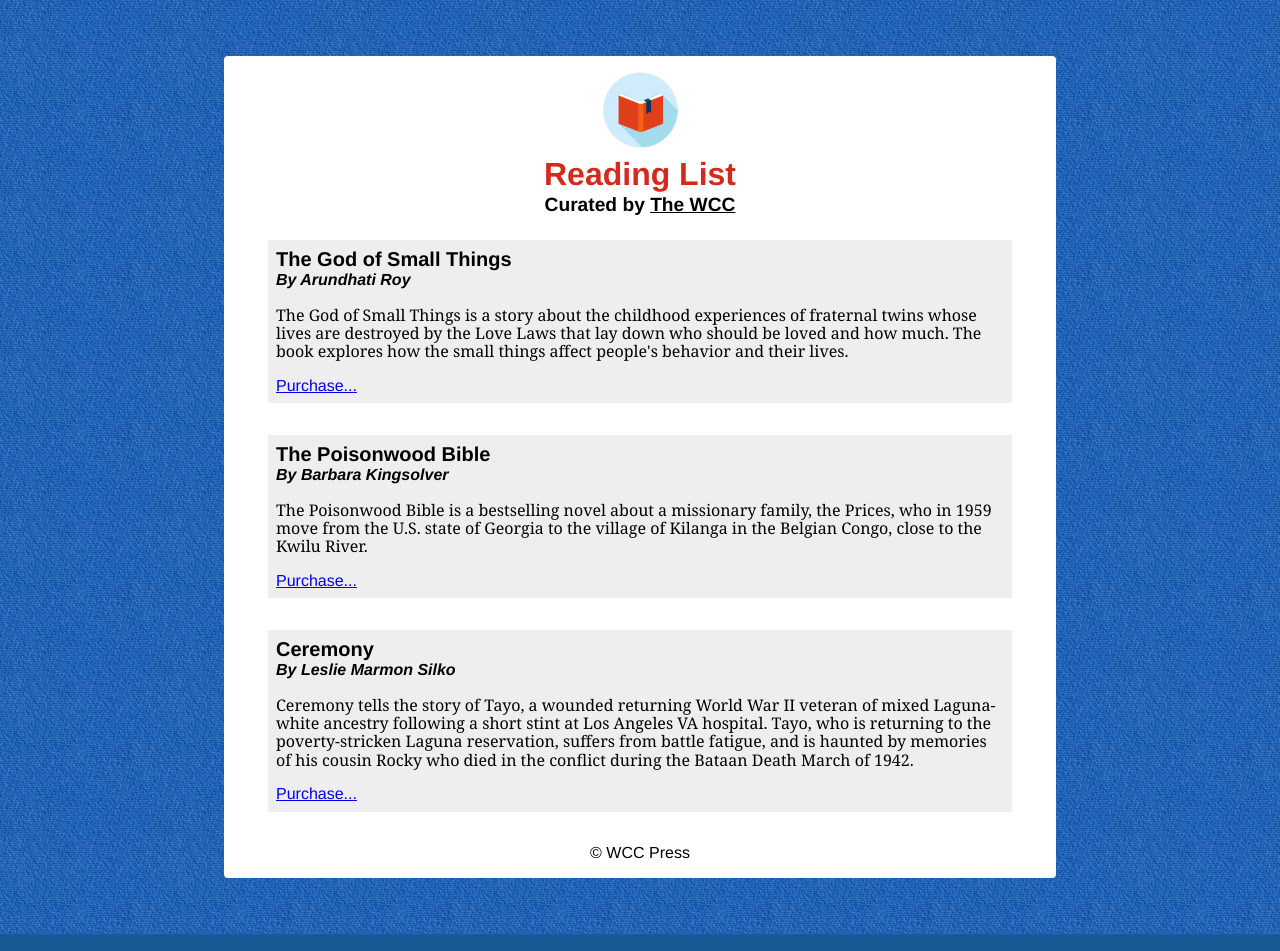
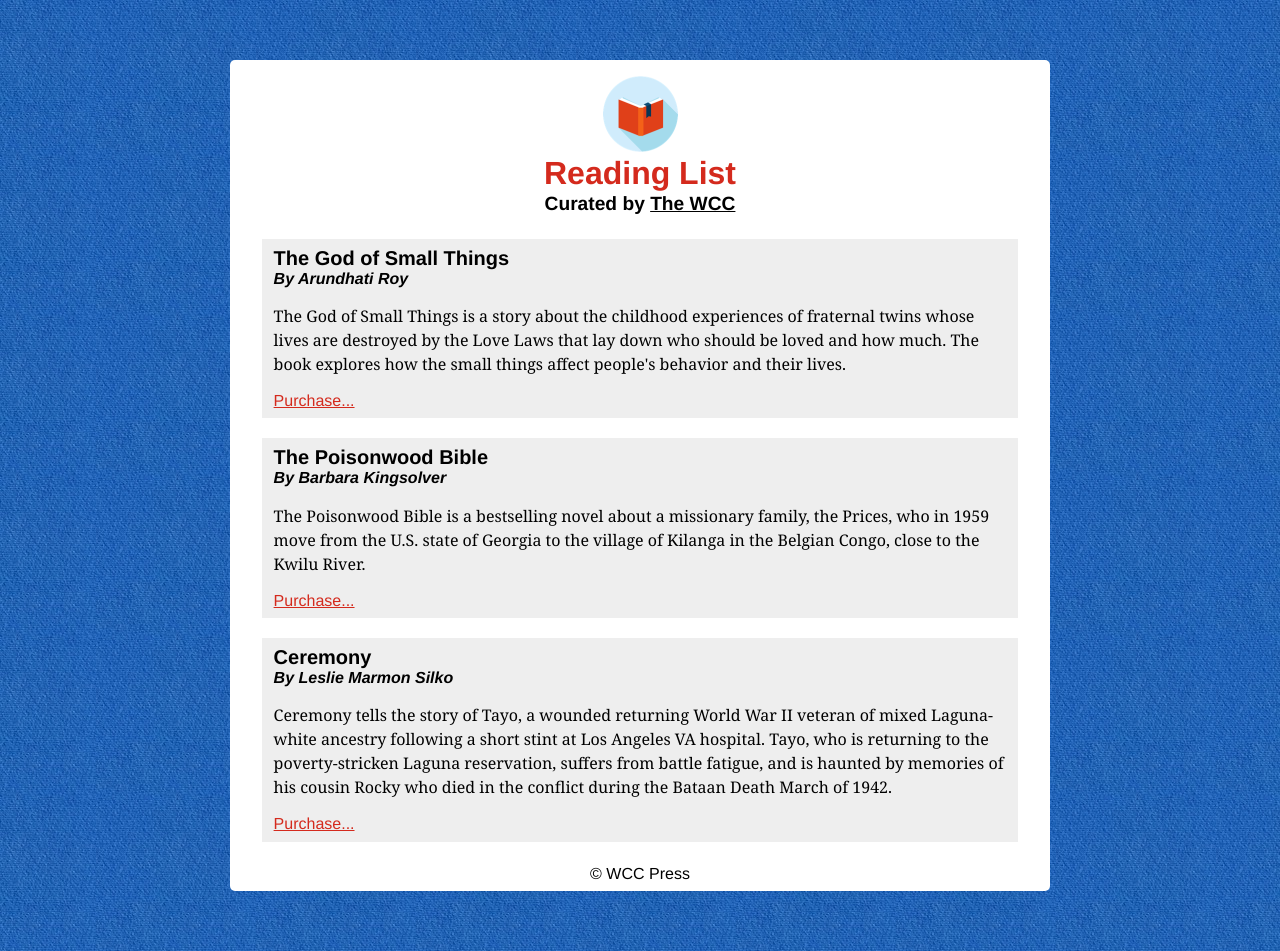
Before and after one commit to ColeMarieG/wcc, a plain HTML site: page css/reverse-engineer/reading-list.html in a window 1280 px wide. Drawn offline with Linux system fonts and the light colour scheme.

Commit message:
Added link &  footer styles; small changes in other styles

```diff
--- a/css/reverse-engineer/styles/reading-list.css
+++ b/css/reverse-engineer/styles/reading-list.css
@@ -1,4 +1,5 @@
-/****** General Styles *********/
+/* ==[ General Style ]== */
+
 body {
     background-color: #185a96;
     background-image: url(../images/texture-blue.jpg);
@@ -6,16 +7,18 @@ body {
 
 #wrapper {
     background-color: #ffffff;
-    border-radius:4px;
-    width:60%;
-    margin: 3.5em auto;
-    padding: 1em 2em;
+    border-radius:5px;
+    width:59%;
+    margin: 3.75em auto;
+    padding: 1em 2em .35em 2em;
 }
 
-/****** Header Style *********/
+/* ==[ Header Style ]== */
+
 header {
     width: 100%;
 }
+
 img {
     display: block;
     max-width: 75px;
@@ -26,7 +29,7 @@ img {
 h1,h2 {
     font-family: helvetica, sans-serif;
     text-align: center;
-    line-height: .35em;
+    margin: .1em 0em 0em 0em;
 }
 
 h1 {
@@ -37,40 +40,55 @@ h1 {
 h2 {
     font-size: 1.2em;
     font-weight: bold;
+    margin-bottom: 1.2em;
 }
- em {
+
+em {
     text-decoration: underline;
     font-style: normal;
- }
-/****** Main Content Style *********/
+}
+
+/* ==[ Main Content Style ]== */
+
+/*Box around the book title and summary*/
 .book-info {
     background-color: #eeeeee;
-    margin: 2em .75em;
-    padding: .5em;
-    }
+    margin: 1.25em 0;
+    padding: .5em .7em;
+}
 
 h3, h4, a {
     font-family: Helvetica, sans-serif;
     margin: 0;
 }
 
-p {
-    font-family: Georgia, serif;
-}
-
 h3 {
     font-size: 1.25em;
-
 }
 
 h4 {
     font-style: italic;
-    line-height:;
 }
-/****** Footer Style *********/
-footer > p {
+
+p {
+    font-family: Georgia, serif;
+    line-height: 1.5;
+}
+
+/*Purchase Link Formatting*/
+a:link {color: #d42a1d;}
+a:visited {color: #d42a1d;}
+a:hover {color: #185a96;}
+a:active {color: #d42a1d;}
+
+/* ==[ Footer Style ]== */
+
+footer {
+    margin: 0;
+}
+
+.copyright {
     text-align: center;
     font-family: Helvetica, sans-serif;
     margin: 0;
-
 }
```
